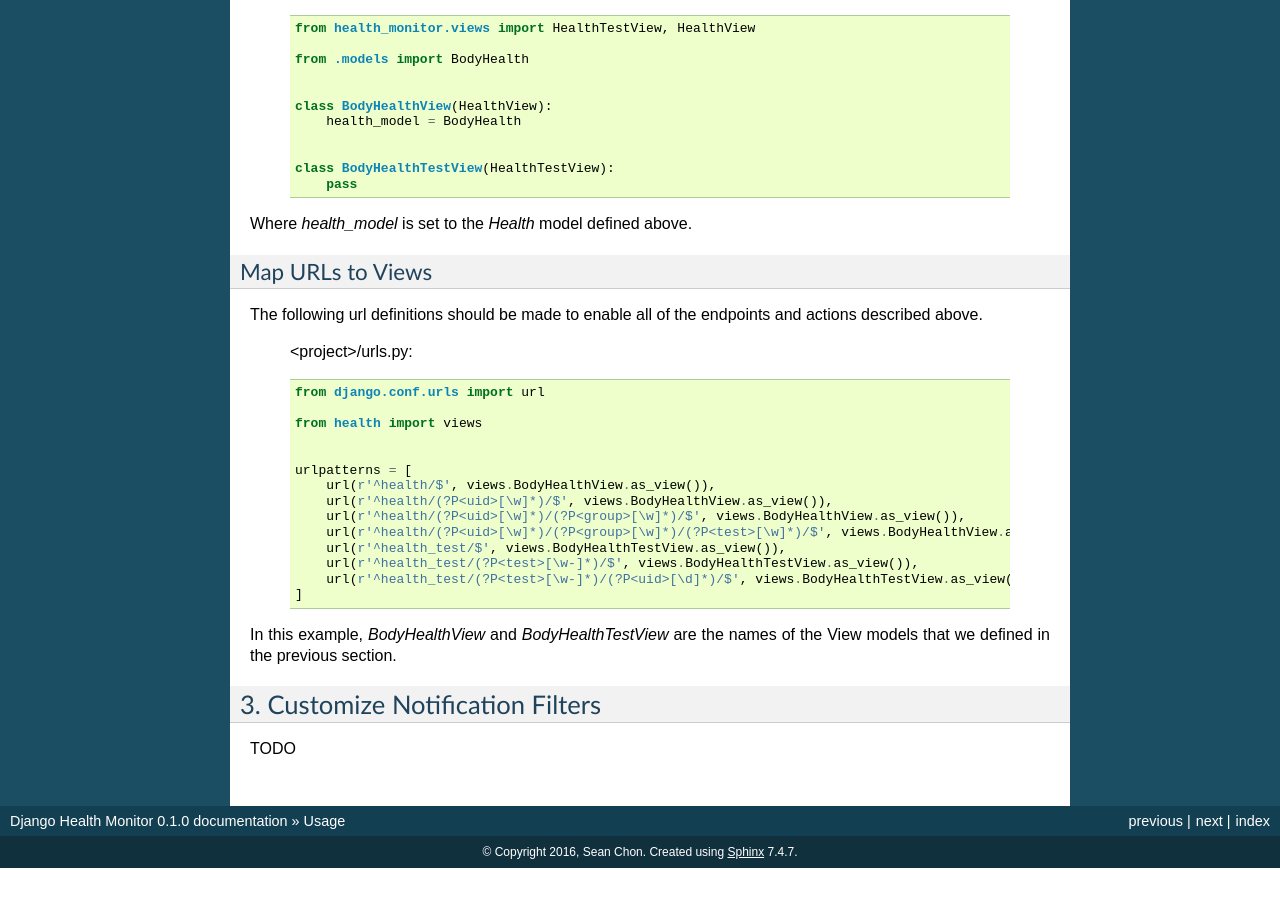
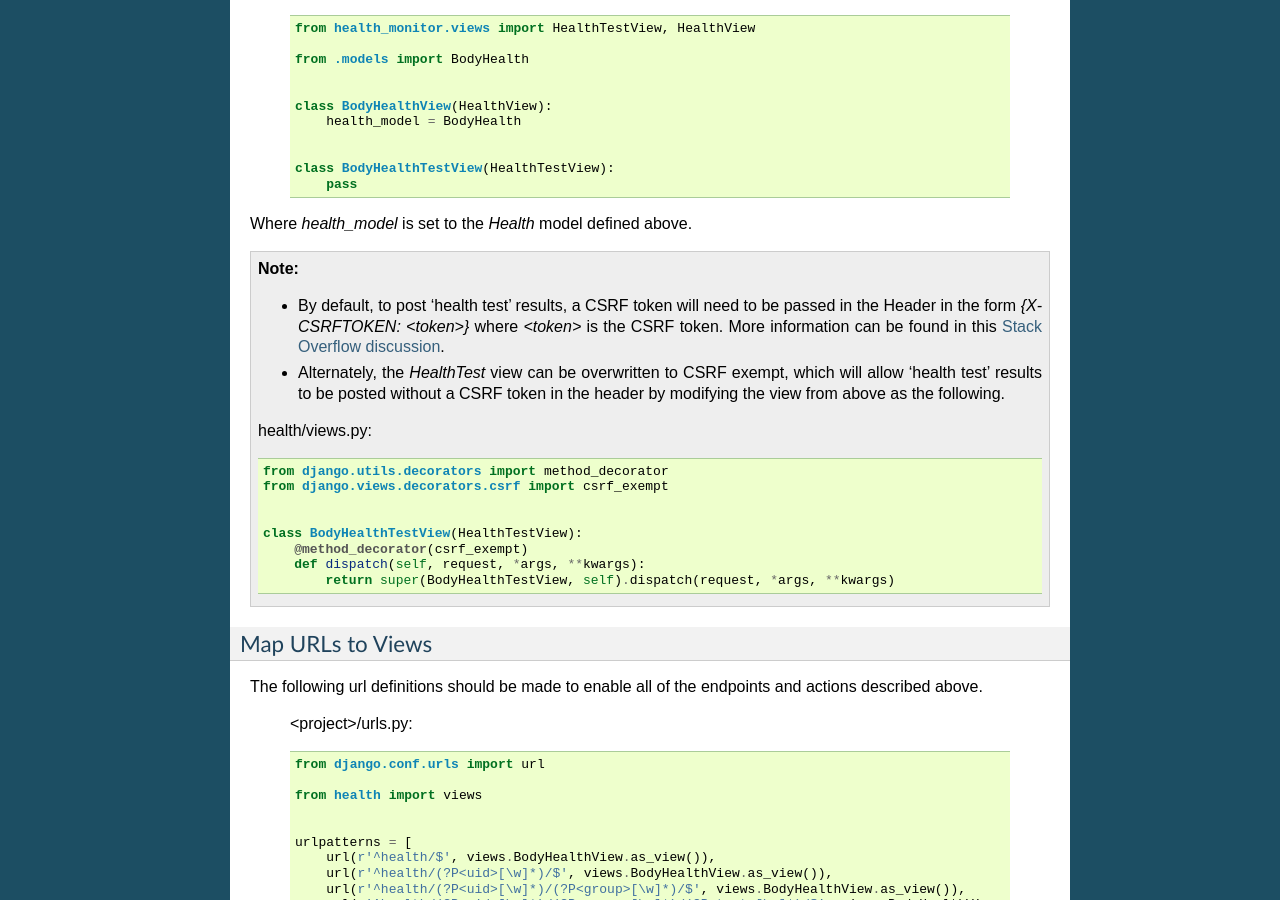
Before and after one commit to gracenote/django-health-monitor, a Sphinx documentation site: the page built from docs/usage.rst, in a window 1280 px wide and 900 px high, scrolled down 3257 px. Built offline with Sphinx 7.4.7, drawn with Linux system fonts in a browser that asks for light colours; before the commit the page ends 4125 px from its top, so only the background shows below that.

Commit message:
Update docs.

```diff
--- a/docs/usage.rst
+++ b/docs/usage.rst
@@ -167,6 +167,21 @@ The following class definitions should be made to configure the API view classes
 
 Where `health_model` is set to the `Health` model defined above.
 
+.. note::
+    - By default, to post 'health test' results, a CSRF token will need to be passed in the Header in the form `{X-CSRFTOKEN: <token>}` where `<token>` is the CSRF token. More information can be found in this `Stack Overflow discussion <http://stackoverflow.com/questions/13567507/passing-csrftoken-with-python-requests>`_.
+    - Alternately, the `HealthTest` view can be overwritten to CSRF exempt, which will allow 'health test' results to be posted without a CSRF token in the header by modifying the view from above as the following.
+
+    health/views.py::
+
+        from django.utils.decorators import method_decorator
+        from django.views.decorators.csrf import csrf_exempt
+
+
+        class BodyHealthTestView(HealthTestView):
+            @method_decorator(csrf_exempt)
+            def dispatch(self, request, *args, **kwargs):
+                return super(BodyHealthTestView, self).dispatch(request, *args, **kwargs)
+
 Map URLs to Views
 -----------------
 The following url definitions should be made to enable all of the endpoints and actions described above.
```
